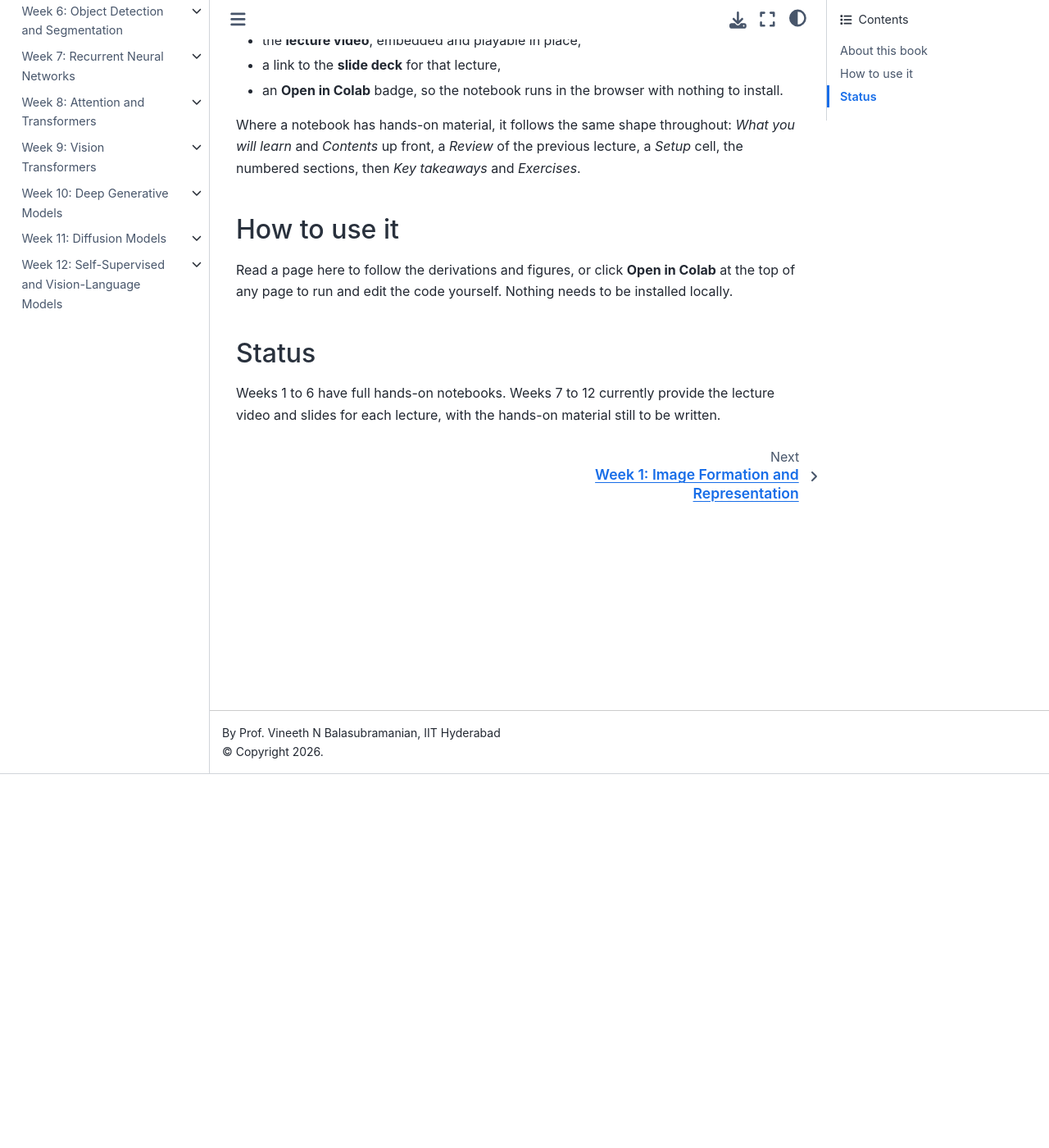
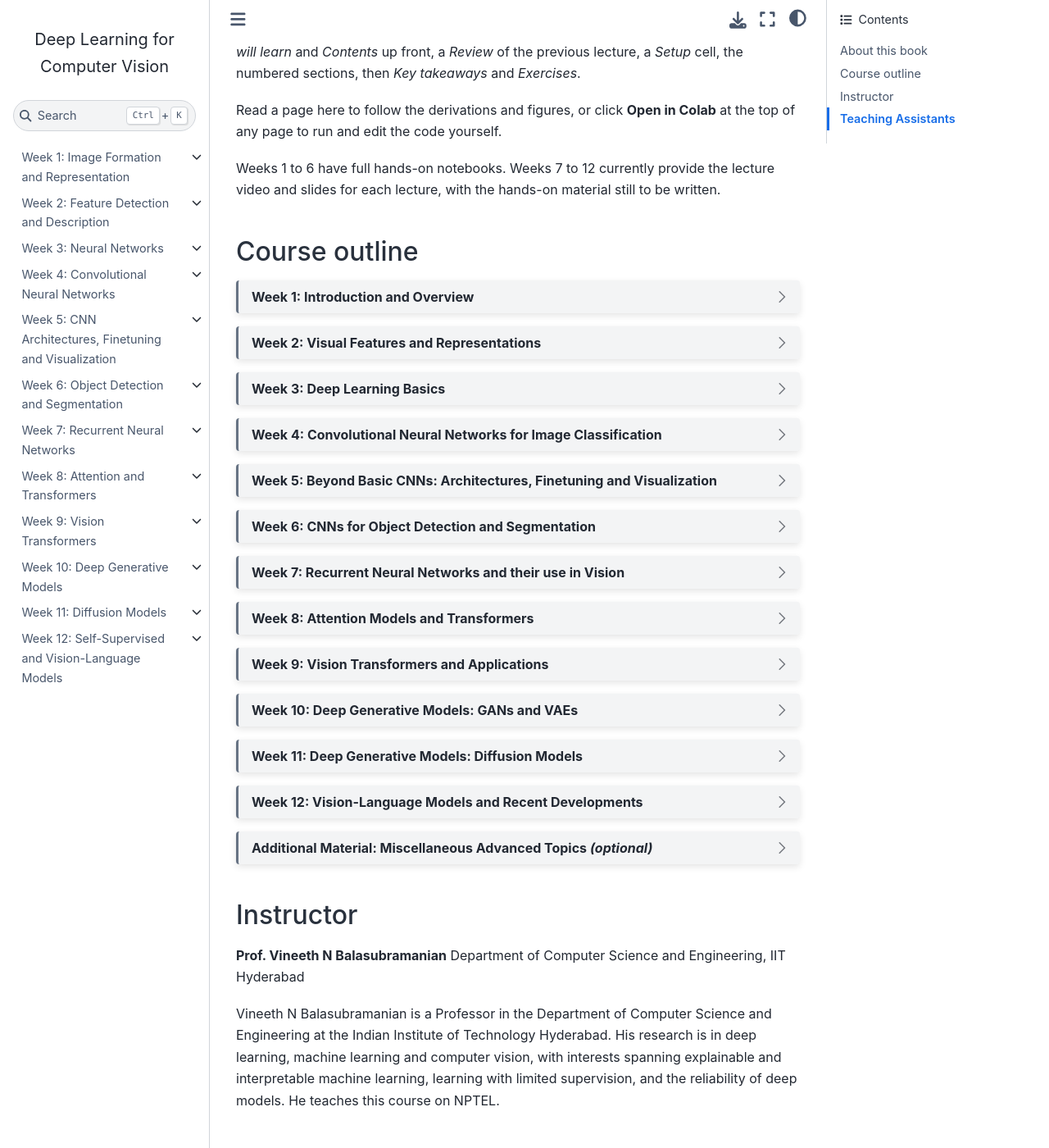
Before and after one commit to DL4CV-NPTEL/2026, a Jupyter Book: the page built from intro.md, in a window 1280 px wide and 1400 px high, scrolled down 456 px. Shown: the whole window at 82% size. Built offline with Jupyter Book 1.0.4 settings and Sphinx 7.4.7 and the Sphinx Book theme 1.1.4, drawn with Linux system fonts in a browser that asks for light colours; pages that are not in the unit, such as notebooks, are missing from menus; some of the changed text lies outside the part shown.

Commit message:
Add course outline and instructor/TA details to the home page
- Full 12-week outline plus the optional Additional Material section, each
  week in a collapsible dropdown so the page stays scannable
- Instructor section with a short bio
- TA affiliations: Anuj Lalla (Microsoft Research), Rishabh Lalla (MBZUAI)

The instructor photo is not included: the course slides contain only the
IIT-H logo, and I did not want to pull an image of a person off the web into
a public repo. images/ is ready, with the markup in intro.md commented out
and one line of instructions.

Co-Authored-By: Claude Opus 5 (1M context) <noreply@anthropic.com>

````diff
--- a/intro.md
+++ b/intro.md
@@ -20,16 +15,145 @@ Where a notebook has hands-on material, it follows the same shape throughout:
 *What you will learn* and *Contents* up front, a *Review* of the previous lecture,
 a *Setup* cell, the numbered sections, then *Key takeaways* and *Exercises*.
 
-## How to use it
-
 Read a page here to follow the derivations and figures, or click **Open in Colab**
-at the top of any page to run and edit the code yourself. Nothing needs to be
-installed locally.
-
-## Status
+at the top of any page to run and edit the code yourself.
 
 Weeks 1 to 6 have full hands-on notebooks. Weeks 7 to 12 currently provide the
 lecture video and slides for each lecture, with the hands-on material still to
 be written.
 
-<!-- Further course information (syllabus, grading, schedule, references) to be added. -->
+## Course outline
+
+:::{dropdown} Week 1: Introduction and Overview
+- Course Introduction and Overview
+- History *(optional)*
+- Image Formation *(optional)*
+- Image Representation
+- Linear Filtering, Correlation, Convolution
+- Code Walkthroughs
+:::
+
+:::{dropdown} Week 2: Visual Features and Representations
+- Edge Detection
+- From Edges to Blobs and Corners
+- Scale Space, Image Pyramids and Filter Banks
+- SIFT and Variants
+- Human Visual System *(optional)*
+- Code Walkthroughs
+:::
+
+:::{dropdown} Week 3: Deep Learning Basics
+- Neural Networks: A Review
+- Feedforward Neural Networks and Backpropagation
+- Gradient Descent and Variants
+- Regularization in Neural Networks
+- Improving Training of Neural Networks
+- Code Walkthroughs
+:::
+
+:::{dropdown} Week 4: Convolutional Neural Networks for Image Classification
+- Convolutional Neural Networks: An Introduction
+- Backpropagation in CNNs
+- CNN Architecture for Image Classification
+- Code Walkthroughs
+:::
+
+:::{dropdown} Week 5: Beyond Basic CNNs: Architectures, Finetuning and Visualization
+- Evolution of CNN Architectures: VGG, Inception, ResNets
+- ResNet Variants, MobileNet, EfficientNet
+- Finetuning CNNs
+- Visualizing CNNs
+- Code Walkthroughs
+:::
+
+:::{dropdown} Week 6: CNNs for Object Detection and Segmentation
+- CNNs for Object Detection: Two-stage Models
+- CNNs for Object Detection: Single-stage Models
+- CNNs for Segmentation
+- Code Walkthroughs
+:::
+
+:::{dropdown} Week 7: Recurrent Neural Networks and their use in Vision
+- Recurrent Neural Networks: Introduction
+- Backpropagation in RNNs
+- LSTMs and GRUs
+- Video Understanding using CNNs and RNNs
+- Code Walkthroughs
+:::
+
+:::{dropdown} Week 8: Attention Models and Transformers
+- Attention in Vision Models: An Introduction
+- Soft and Hard Attention: Image Captioning
+- Self-Attention and Transformers
+- Code Walkthroughs
+:::
+
+:::{dropdown} Week 9: Vision Transformers and Applications
+- From Transformers to Vision Transformers
+- Transformers for Detection
+- Transformers for Segmentation
+- Code Walkthroughs
+:::
+
+:::{dropdown} Week 10: Deep Generative Models: GANs and VAEs
+- Deep Generative Models: An Introduction
+- Generative Adversarial Networks
+- GAN Hacks and Improvements
+- Variational Autoencoders and Disentanglement
+- Code Walkthroughs
+:::
+
+:::{dropdown} Week 11: Deep Generative Models: Diffusion Models
+- Introduction to Diffusion Models: DDPMs
+- Classifier and Classifier-Free Diffusion Guidance
+- Text-conditioned Diffusion Models
+- Under the Hood: Sampling, Prediction Space, Noise Schedules, Architectures
+- Code Walkthroughs
+:::
+
+:::{dropdown} Week 12: Vision-Language Models and Recent Developments
+- Self-Supervised Learning: SimCLR
+- Contrastive Learning
+- Vision-Language Models
+- CLIP, BLIP, BLIP-2
+- Code Walkthroughs
+- Course Conclusion
+:::
+
+:::{dropdown} Additional Material: Miscellaneous Advanced Topics *(optional)*
+- Applications and Case Studies
+- Few-shot and Zero-shot Learning
+- Adversarial Robustness
+- Pruning and Model Compression
+- Neural Architecture Search
+- Recent Developments
+  - From VLMs to MM-LLMs: LLaVA, Video ChatGPT, ChatGPT-4V, Gemini 1.5
+  - DALL-E 1, 2, 3 and Imagen
+:::
+
+## Instructor
+
+<!-- To show a photo, drop the image file at images/vineeth.jpg and uncomment:
+```{image} images/vineeth.jpg
+:alt: Vineeth N Balasubramanian
+:width: 180px
+:align: left
+```
+-->
+
+**Prof. Vineeth N Balasubramanian**
+Department of Computer Science and Engineering, IIT Hyderabad
+
+Vineeth N Balasubramanian is a Professor in the Department of Computer Science and
+Engineering at the Indian Institute of Technology Hyderabad. His research is in deep
+learning, machine learning and computer vision, with interests spanning explainable
+and interpretable machine learning, learning with limited supervision, and the
+reliability of deep models. He teaches this course on NPTEL.
+
+## Teaching Assistants
+
+**Anuj Lalla** — Microsoft Research
+
+**Rishabh Lalla** — MBZUAI (Mohamed bin Zayed University of Artificial Intelligence)
+
+<!-- Further course information (grading, schedule, references) to be added. -->
````
Also changed, not shown: other parts of intro.md (+0 -5 lines), images/README.md (added, +2 -0 lines).
